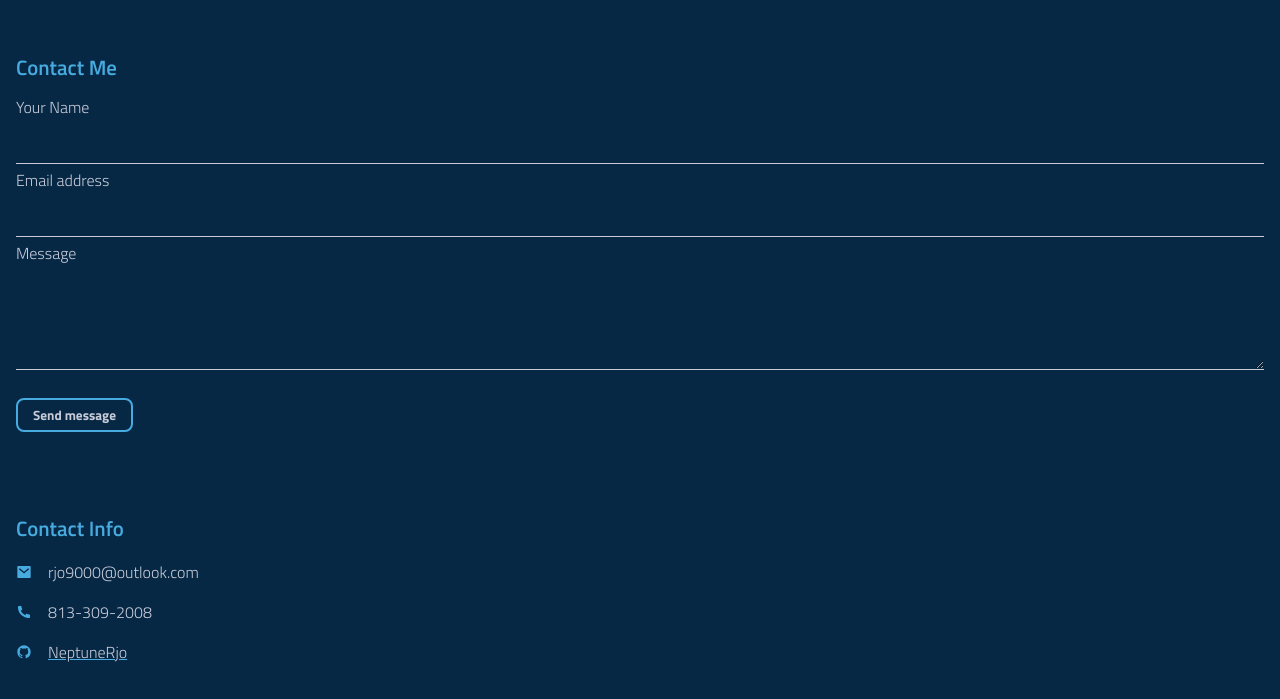
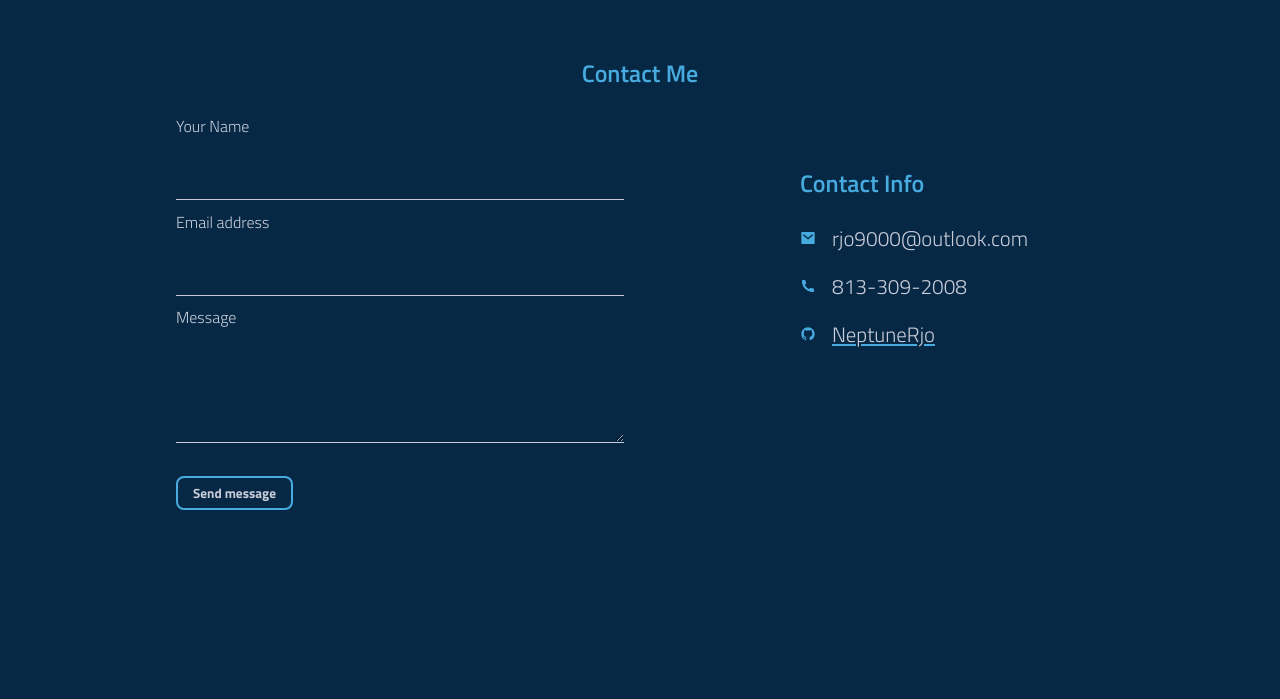
Before and after one commit to NeptuneRjo/portfolio, a React (Create React App) app: page / in a window 1280 px wide. Shown: the part 2740-3439 px from the top of the page. After the commit the page ends 3354 px from the top, so only its background shows below. Built offline with nearby package versions, Linux system fonts and the light colour scheme.

Commit message:
added responsive styling

```diff
--- a/src/components/Contact/style.css
+++ b/src/components/Contact/style.css
@@ -71,11 +71,13 @@ input:focus, textarea:focus {
     margin: .5rem 0;
 }
 
-.contact-info-item p {
+.contact-content p {
     display: flex;
     align-items: center;
     justify-content: center;
     text-align: center;
+
+    font-size: 1.1em;
 }
 
 .contact-info-item span {
@@ -94,3 +96,90 @@ input:focus, textarea:focus {
     align-items: center;
     margin: 3rem 0;
 }
+
+@media screen and (min-width: 769px) {
+    .contact-content {
+        margin: 2rem 2rem;
+    }
+
+    .contact-content h4 {
+        font-size: 1.45em;
+        padding: .75rem 0;
+    }
+
+    .contact-content p {
+        font-size: 1.25em;
+    }
+
+    label {
+        margin-bottom: .45rem;
+    }
+
+    input {
+        height: 35px;
+        padding: 7px;
+    }
+
+    textarea {
+        height: 95px;
+    }
+
+    .contact-form-item {
+        margin: .5rem 0;
+    }
+}
+
+@media screen and (min-width: 1025px) {
+    .contact-content h4 {
+        font-size: 1.5em;
+        padding: .8rem 0;
+    }
+
+    .contact-content p {
+        font-size: 1.3em;
+    }
+
+    .contact-form-item {
+        margin: .6rem 0;
+    }
+
+    input {
+        height: 40px;
+    }
+
+    textarea {
+        height: 95px;
+    }
+}
+
+@media screen and (min-width: 1201px) {
+    .contact-main {
+        align-items: center;
+    }
+
+    .contact-content {
+        display: grid;
+        grid-template-columns: repeat(2, 1fr);
+        width: 75%;
+
+    }
+
+    .contact-content h4 {
+        grid-column: span 2;
+        text-align: center;
+    }
+
+    .contact-content p {
+        font-size: 1.3em;
+    }
+
+    form {
+        padding: 0 1rem;
+    }
+
+    .contact-info {
+        align-items: flex-start;
+        margin-left: 10rem;
+    }
+
+}
```
